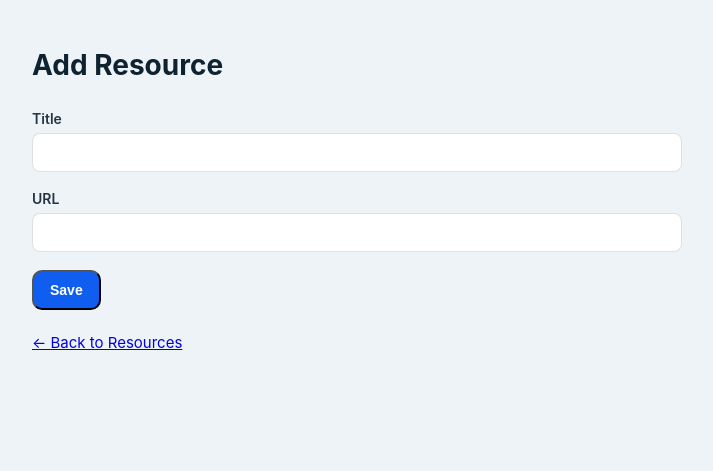
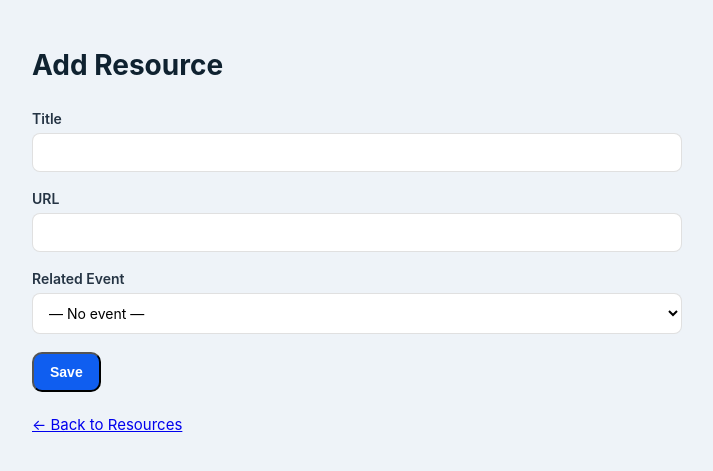
Before and after one commit to NickTimosh/postplaton, a Flask app: page /resources/add in a window 1280 px wide. Shown: the part 60-531 px from the top of the page, without its empty margins (78-791 px from the left). Run offline with Flask 3, Linux system fonts and the light colour scheme; data that the repository does not hold is empty.

Commit message:
Add events selection for resources

```diff
--- a/app/forms.py
+++ b/app/forms.py
@@ -1,6 +1,7 @@
 from flask_wtf import FlaskForm
-from wtforms import StringField, TextAreaField, SubmitField, PasswordField, DateTimeLocalField
+from wtforms import StringField, TextAreaField, SubmitField, SelectField, PasswordField, DateTimeLocalField
 from wtforms.validators import DataRequired, URL
+from app.models import Event
 
 class HostLoginForm(FlaskForm):
     username = StringField("Username", validators=[DataRequired()])
@@ -17,4 +18,12 @@ class EventForm(FlaskForm):
 class ResourceForm(FlaskForm):
     title = StringField("Title", validators=[DataRequired()])
     url = StringField("URL", validators=[DataRequired(), URL()])
+    event_id = SelectField("Related Event", coerce=int, default=0)
     submit = SubmitField("Save")
+
+    def set_event_choices(self):
+        events = Event.query.order_by(Event.event_datetime.desc()).all()
+        self.event_id.choices = [(0, "— No event —")] + [
+            (e.id, f"{e.title} — {e.event_datetime.strftime('%Y-%m-%d')}")
+            for e in events
+        ]
--- a/app/routes/resources.py
+++ b/app/routes/resources.py
@@ -15,11 +15,16 @@ def resources_list():
 @resources_bp.route("/resources/add", methods=["GET", "POST"])
 def add_resource():
     form = ResourceForm()
+    form.set_event_choices()
+
+    if form.validate_on_submit():
+        event_id = form.event_id.data if form.event_id.data != 0 else None
 
     if form.validate_on_submit():
         resource = Resource(
             title=form.title.data,
             url=form.url.data,
+            event_id=event_id
         )
         db.session.add(resource)
         db.session.commit()
--- a/app/templates/resources_form.html
+++ b/app/templates/resources_form.html
@@ -16,6 +16,11 @@
         {{ form.url(class="form-input") }}
     </div>
 
+    <div class="form-field">
+        {{ form.event_id.label(class="form-label") }}
+        {{ form.event_id(class="form-input") }}
+    </div>
+
     <div class="form-actions">
         {{ form.submit(class="btn btn-create") }}
     </div>
```
